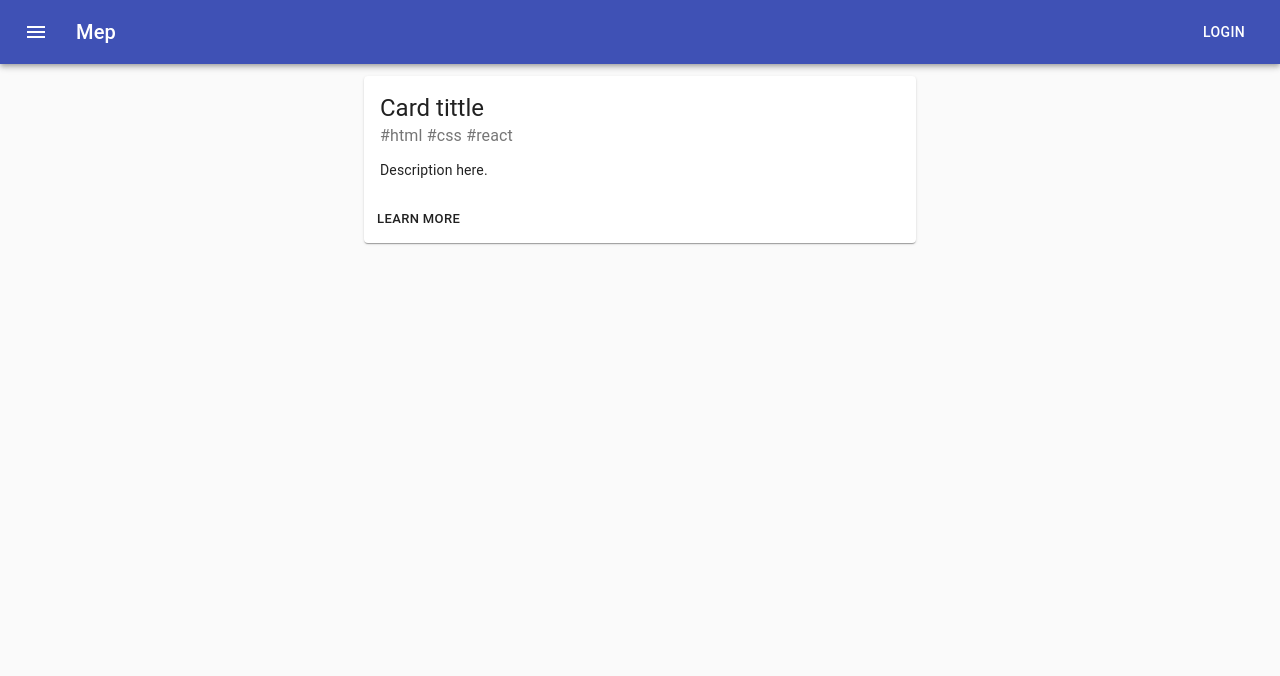
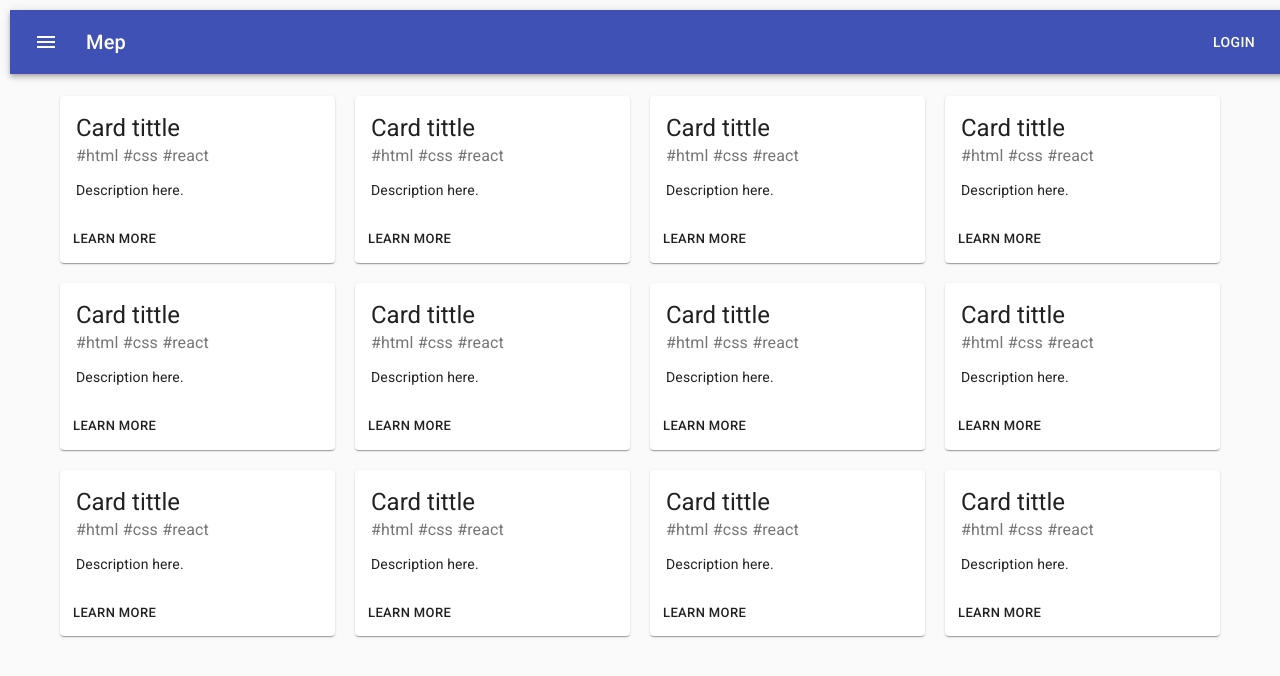
Before and after one commit to Swift-sol/mep, a React (Create React App) app: page / in a window 1280 px wide. Shown: the top 676 px of the page. Built offline with nearby package versions, Linux system fonts and the light colour scheme.

Commit message:
feat: Adding more cards.

```diff
--- a/public/index.html
+++ b/public/index.html
@@ -8,6 +8,9 @@
       name="description"
       content="Web site created using create-react-app"
     />
+    <link rel="stylesheet" href="https://fonts.googleapis.com/css?family=Roboto:300,400,500,700&display=swap" />
+    <link rel="stylesheet" href="https://fonts.googleapis.com/icon?family=Material+Icons" />
+
     <title>Mep</title>
   </head>
   <body>
--- a/src/App.css
+++ b/src/App.css
@@ -0,0 +1,11 @@
+.MuiContainer-root{
+  display: flex !important;
+  justify-content: center;
+  align-items: center;
+  flex-wrap: wrap;
+}
+
+.MuiPaper-root{
+  margin: 10px;
+  width: 20vw;
+}
--- a/src/App.js
+++ b/src/App.js
@@ -7,10 +7,21 @@ import Card from "./components/Card";
 
 function App() {
   return (
-    <div className="App">
+    <div className="App" >
         <Bar/>
        <CssBaseline />
-      <Container maxWidth="sm">
+      <Container maxWidth="lg">
+        <Card/>
+        <Card/>
+        <Card/>
+        <Card/>
+        <Card/>
+        <Card/>
+        <Card/>
+        <Card/>
+        <Card/>
+        <Card/>
+        <Card/>
         <Card/>
       </Container>
     </div>
--- a/src/components/Card.js
+++ b/src/components/Card.js
@@ -9,11 +9,6 @@ import Typography from '@material-ui/core/Typography';
 const useStyles = makeStyles({
   root: {
     minWidth: 275,
-  },
-  bullet: {
-    display: 'inline-block',
-    margin: '0 2px',
-    transform: 'scale(0.8)',
   },
   title: {
     fontSize: 14,
```
